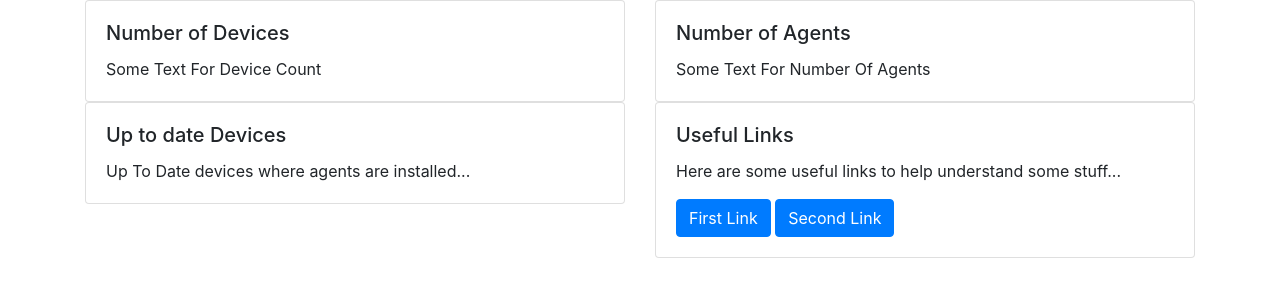
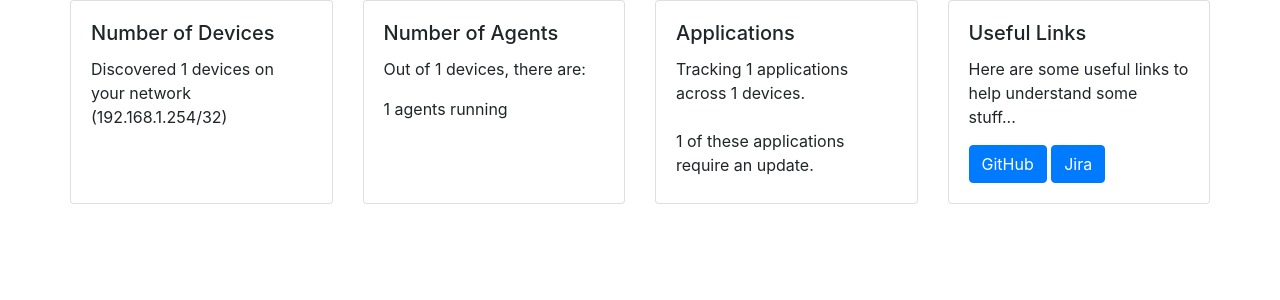
Before and after one commit to RebSheb/comp3000-project, a Flask app: page /about in a window 1280 px wide. Shown: the part 56-356 px from the top of the page. Run offline with Flask 2, Linux system fonts and the light colour scheme; a user stored in the database is signed in; tables that the repository leaves empty hold one stand-in row (values such as "Sample post"); some libraries are stand-ins or nearby versions.

Commit message:
Display sent statistics onto the page in a friendly manner

```diff
--- a/Website/console/authenticated/templates/about.jinja2
+++ b/Website/console/authenticated/templates/about.jinja2
@@ -2,44 +2,37 @@
 
 {% block content %}
 <div class="row">
-    <div class="col-6">
+    <div class="card-deck">
         <div class="card">
             <div class="card-body">
-                <h5 class="card-title">Number of Devices</h5>
-                <p class="card-text">Some Text For Device Count
-                </p>
+                    <h5 class="card-title"><i class="bi bi-router"></i> Number of Devices</h5>
+                    <p class="card-text">Discovered {{number_of_devices}} devices on your network ({{ip_range}})</p>
             </div>
         </div>
-    </div>
-    <div class="col-6">
         <div class="card">
             <div class="card-body">
-                <h5 class="card-title">Number of Agents</h5>
-                <p class="card-text">Some Text For Number Of Agents
-                </p>
+                    <h5 class="card-title"><i class="bi bi-people"></i> Number of Agents</h5>
+                    <p class="card-text">Out of {{number_of_devices}} devices, there are:</p>
+                    <p>{{number_of_agents}} agents running</p>
+                    {% if number_of_agents == 0 %}
+                        <div class="alert alert-info" role="alert">Consider installing an agent on a device to be able to view software update status!</div>
+                    {% endif %}
             </div>
         </div>
-    </div>
-</div>
-<div class="row">
-    <div class="col-6">
         <div class="card">
             <div class="card-body">
-                <h5 class="card-title">Up to date Devices</h5>
-                <p class="card-text">Up To Date devices where agents are installed...
-                </p>
+                    <h5 class="card-title"><i class="bi bi-check-circle"></i> Applications</h5>
+                    <p class="card-text">Tracking {{total_applications}} applications across {{number_of_devices}} devices.<br></br>{{available_to_update}} of these applications require an update.</p>
             </div>
         </div>
-    </div>
-    <div class="col-6">
         <div class="card">
             <div class="card-body">
-                <h5 class="card-title">Useful Links</h5>
-                <p class="card-text">Here are some useful links to help understand
-                    some stuff...
-                </p>
-                <a href="#" class="btn btn-primary">First Link</a>
-                <a href="#" class="btn btn-primary">Second Link</a>
+                    <h5 class="card-title"><i class="bi bi-link"></i> Useful Links</h5>
+                    <p class="card-text">Here are some useful links to help understand
+                        some stuff...
+                    </p>
+                    <a href="https://github.com/RebSheb/comp3000-project" class="btn btn-primary"><i class="bi bi-github"></i> GitHub</a>
+                    <a href="http://raspberrypi:8080" class="btn btn-primary"><i class="bi bi-list-task"></i> Jira</a>
             </div>
         </div>
     </div>
```
